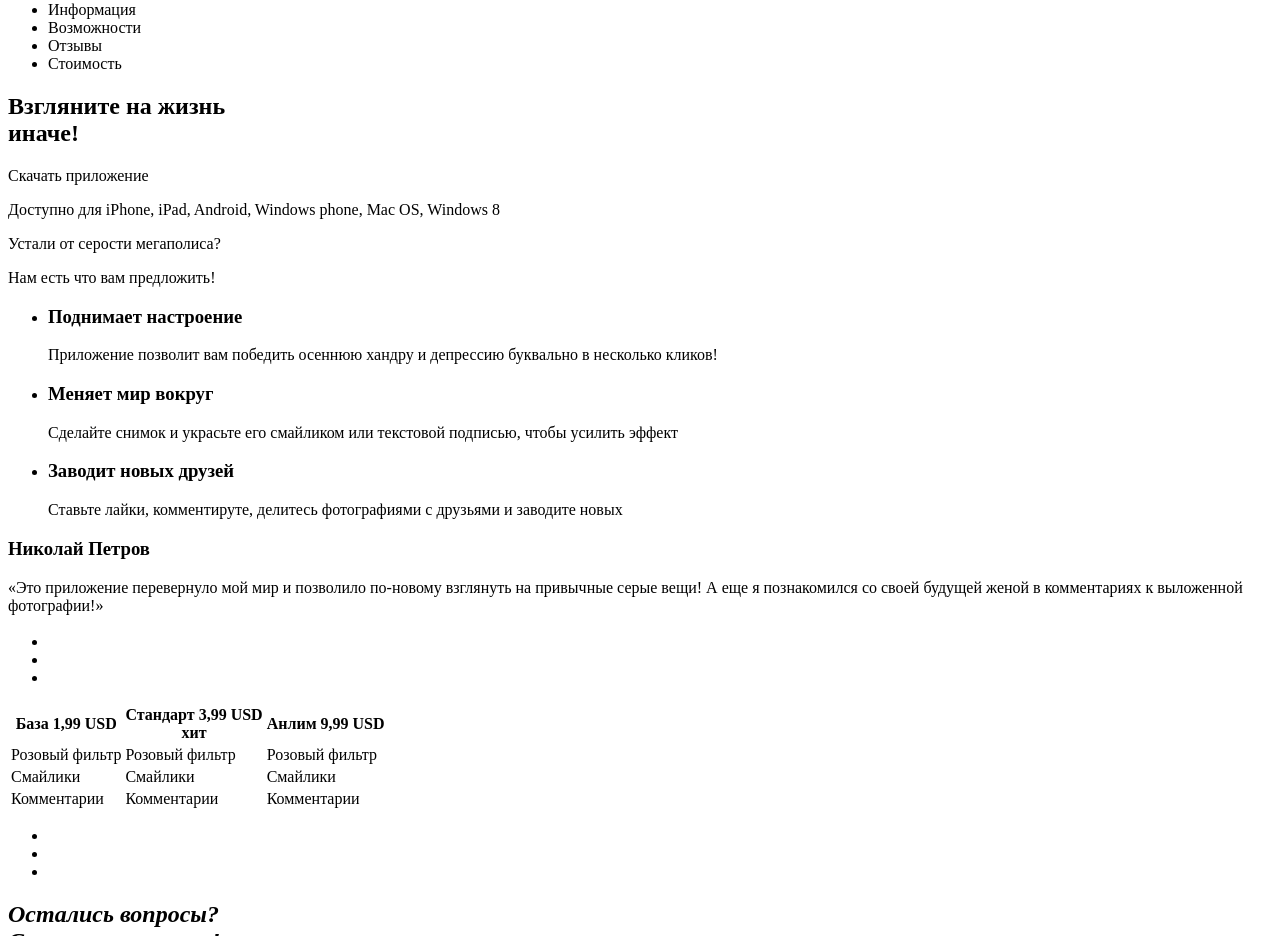
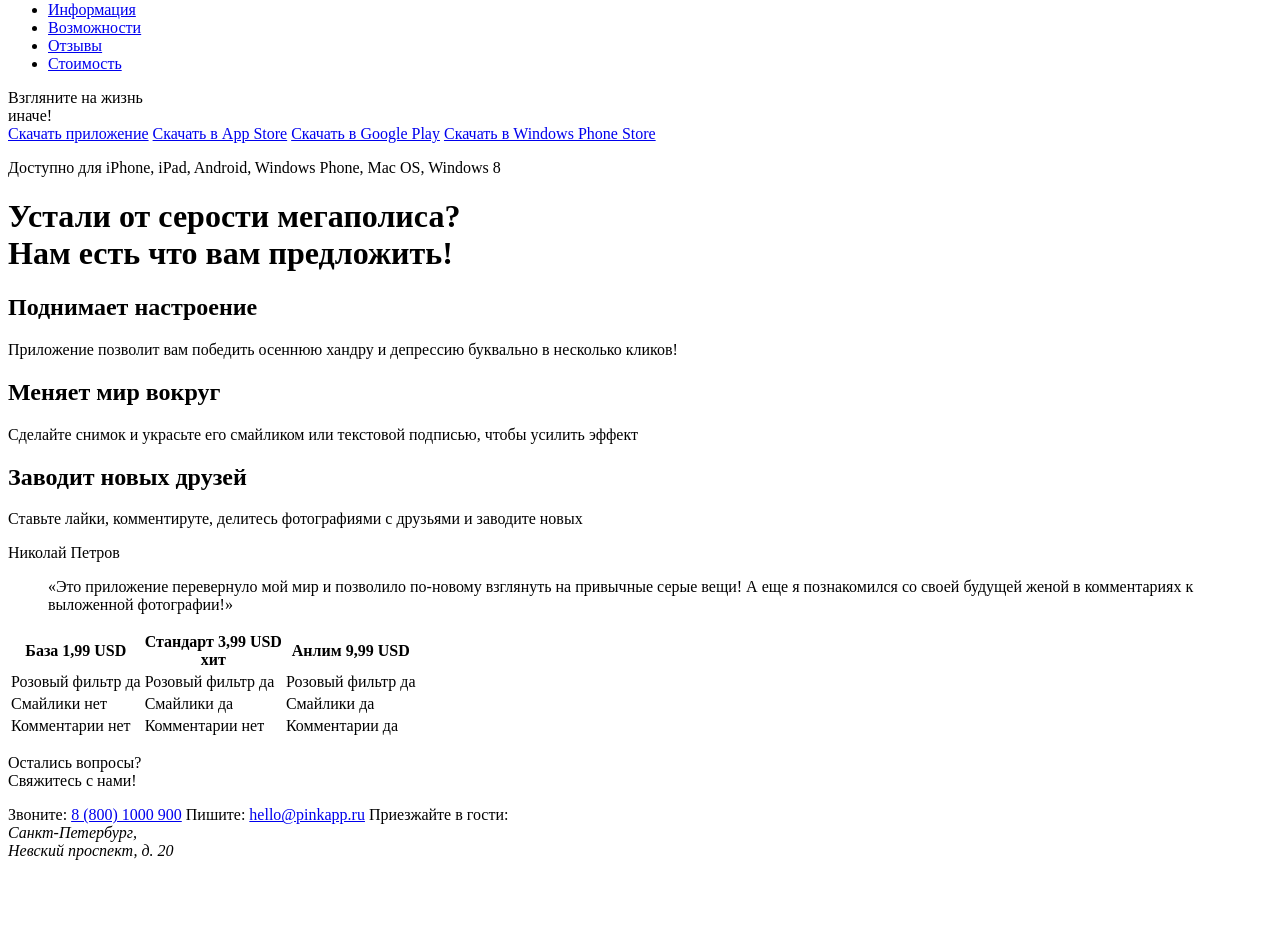
Before and after one commit to lastavenka/40197-Pink, a website: page index.html in a window 1280 px wide. Shown: the part 41-977 px from the top of the page. After the commit the page ends 909 px from the top, so only its background shows below. Drawn offline with Linux system fonts and the light colour scheme.

Commit message:
Разметка мобильной версии. БЭМ
Исправленная разметка мобильной версии в соответствии с замечаниями.
Имена классов в соответствии с БЭМ (по крайней мере, попытка :) )

```diff
--- a/index.html
+++ b/index.html
@@ -1,135 +1,167 @@
 <!DOCTYPE html>
-<html>
+<html lang="ru">
 
 <head>
     <meta charset="utf-8">
     <title>PINK</title>
+    <!-- <link rel="stylesheet" href="css/style.css"> -->
 </head>
 
 <body>
 
+    <header class="page-header">
+        <div class="page-header__wrap">
+            <a href="#" class="page-header__logo">PINK</a>
+            <a href="#" class="page-header__hamburger page-header__hamburger--close">
+                <span></span>
+            </a>
+        </div>
+        <nav class="main-nav">
+            <ul class="main-nav__list">
+                <li><a href="#">Информация</a>
+                </li>
+                <li><a href="#">Возможности</a>
+                </li>
+                <li><a href="#">Отзывы</a>
+                </li>
+                <li><a href="#">Стоимость</a>
+                </li>
+            </ul>
+        </nav>
+    </header>
+
     <div class="intro">
-        <div class="top-menu">
-            <div class="layout-center-wrapper">
-                <a class="logo">PINK</a>
-                <div class="hamburger">
-                    <div></div>
+        <span class="intro__text">Взгляните на жизнь<br>иначе!</span>
+    </div>
+
+    <div class="download">
+        <div class="download-wrap">
+            <a href="#" class="download__link">Скачать приложение</a>
+            <a href="#" class="download__apple-link">Скачать в App Store</a>
+            <a href="#" class="download__android-link">Скачать в Google Play</a>
+            <a href="#" class="download__ms-link">Скачать в Windows Phone Store</a>
+            <p class="download__text">Доступно для iPhone, iPad, Android, Windows Phone, Mac OS, Windows 8</p>
+        </div>
+    </div>
+
+    <div class="information">
+        <div class="information-wrap">
+            <h1 class="information__header">Устали от серости мегаполиса?
+                <br>Нам есть что вам предложить!</h1>
+            <div class="features">
+                <section class="features__item">
+                    <h1>Поднимает настроение</h1>
+                    <p>Приложение позволит вам победить осеннюю хандру и депрессию буквально в несколько кликов!</p>
+                </section>
+                <section class="features__item">
+                    <h1>Меняет мир вокруг</h1>
+                    <p>Сделайте снимок и украсьте его смайликом или текстовой подписью, чтобы усилить эффект</p>
+                </section>
+                <section class="features__item">
+                    <h1>Заводит новых друзей</h1>
+                    <p>Ставьте лайки, комментируте, делитесь фотографиями с друзьями и заводите новых</p>
+                </section>
             </div>
         </div>
     </div>
-        <ul class="mobile-menu">
-            <li>Информация</li>
-            <li>Возможности</li>
-            <li>Отзывы</li>
-            <li>Стоимость</li>
-        </ul>
-        <h2>Взгляните на жизнь<br>иначе!</h2>
+
+    <div class="reviews-slider">
+        <div class="reviews-wrap">
+            <div class="reviews-slider__item">
+                <span>Николай Петров</span>
+                <blockquote>«Это приложение перевернуло мой мир и позволило по-новому взглянуть на привычные серые вещи! А еще я познакомился со своей будущей женой в комментариях к выложенной фотографии!»</blockquote>
+            </div>
+            <div class="reviews-slider__item">
+                <span></span>
+                <blockquote></blockquote>
+            </div>
+            <div class="reviews-slider__item">
+                <span></span>
+                <blockquote></blockquote>
+            </div>
+            <div class="reviews-slider__pagination">
+                <i class="reviews-slider__pagination-active"></i>
+                <i></i>
+                <i></i>
+            </div>
+        </div>
     </div>
 
-    <div class="layout-center-wrapper">
-
-        <div class="download">
-            <a class="download-btn">Скачать приложение</a>
-            <a class="apple-btn"></a>
-            <a class="android-btn"></a>
-            <a class="ms-btn"></a>
-            <p>Доступно для iPhone, iPad, Android, Windows phone, Mac OS, Windows 8</p>
-        </div>
-
-        <div class="information">
-            <p class="promo-text">Устали от серости мегаполиса?</p>
-            <p class="promo-text">Нам есть что вам предложить!</p>
-            <ul class="features">
-                <li>
-                    <h3>Поднимает настроение</h3>
-                    <p class="feature-text">Приложение позволит вам победить осеннюю хандру и депрессию буквально в несколько кликов!</p>
-                </li>
-                <li>
-                    <h3>Меняет мир вокруг</h3>
-                    <p class="feature-text">Сделайте снимок и украсьте его смайликом или текстовой подписью, чтобы усилить эффект</p>
-                </li>
-                <li>
-                    <h3>Заводит новых друзей</h3>
-                    <p class="feature-text">Ставьте лайки, комментируте, делитесь фотографиями с друзьями и заводите новых</p>
-                </li>
-            </ul>
-        </div>
-
-        <div class="reviews">
-            <div class="review">
-                <h3>Николай Петров</h3>
-                <p class="review-text">«Это приложение перевернуло мой мир и позволило по-новому взглянуть на привычные серые вещи! А еще я познакомился со своей будущей женой в комментариях к выложенной фотографии!»</p>
-            </div>
-            <div class="review">
-                <h3></h3>
-                <p class="review-text"></p>
-            </div>
-            <div class="review">
-                <h3></h3>
-                <p class="review-text"></p>
-            </div>
-            <ul class="slider-controls">
-                <li class="on"></li>
-                <li></li>
-                <li></li>
-            </ul>
-        </div>
-
-        <div class="prices">
-            <table>
+    <div class="price">
+        <table class="price__table">
             <tr>
-                    <th>
-                        <span class="price-plan">База</span>
-                        <span class="price">1,99 USD</span>
+                <th class="price__table-header">
+                    <span>База</span>
+                    <span>1,99 USD</span>
                 </th>
-                    <th>
-                        <span class="price-plan">Стандарт</span>
-                        <span class="price">3,99 USD</span>
-                        <div class="flag flag-hit">хит</div>
+                <th class="price__table-header">
+                    <span>Стандарт</span>
+                    <span>3,99 USD</span>
+                    <div class="price__table-flag">хит</div>
                 </th>
-                    <th>
-                        <span class="price-plan">Анлим</span>
-                        <span class="price">9,99 USD</span>
+                <th class="price__table-header">
+                    <span>Анлим</span>
+                    <span>9,99 USD</span>
                 </th>
             </tr>
             <tr>
-                    <td>Розовый фильтр</td>
-                    <td>Розовый фильтр</td>
-                    <td>Розовый фильтр</td>
+                <td class="price__table-cell">Розовый фильтр
+                    <span>да</span>
+                </td>
+                <td class="price__table-cell">Розовый фильтр
+                    <span>да</span>
+                </td>
+                <td class="price__table-cell">Розовый фильтр
+                    <span>да</span>
+                </td>
             </tr>
             <tr>
-                    <td>Смайлики</td>
-                    <td>Смайлики</td>
-                    <td>Смайлики</td>
+                <td class="price__table-cell">Смайлики
+                    <span>нет</span>
+                </td>
+                <td class="price__table-cell">Смайлики
+                    <span>да</span>
+                </td>
+                <td class="price__table-cell">Смайлики
+                    <span>да</span>
+                </td>
             </tr>
             <tr>
-                    <td>Комментарии</td>
-                    <td>Комментарии</td>
-                    <td>Комментарии</td>
+                <td class="price__table-cell">Комментарии
+                    <span>нет</span>
+                </td>
+                <td class="price__table-cell">Комментарии
+                    <span>нет</span>
+                </td>
+                <td class="price__table-cell">Комментарии
+                    <span>да</span>
+                </td>
             </tr>
         </table>
-            <ul class="slider-controls">
-                <li></li>
-                <li class="on"></li>
-                <li></li>
-            </ul>
+        <div class="price__pagination">
+            <i></i>
+            <i class="price__pagination-active"></i>
+            <i></i>
+        </div>
     </div>
 
-        <address>
-            <h2>Остались вопросы?<br>Свяжитесь с нами!</h2>
-            <h3>Звоните:</h3>
-            <a href="tel:+3758001000900">8 (800) 1000 900</a>
-            <h3>Пишите:</h3>
-            <a href="mailto:hello@pinkapp.ru">hello@pinkapp.ru</a>
-            <h3>Приезжайте в гости:</h3>
-            <span class="address">Санкт-Петербург,<br>Невский проспект, д. 20</span>
-        </address>
+    <footer class="page-footer">
+        <div class="page-footer__contacts">
+            <p class="page-footer__contact-header">Остались вопросы?
+                <br>Свяжитесь с нами!</p>
+            <span class="page-footer__contact-text">Звоните:</span>
+            <a href="tel:+3758001000900" class="page-footer__contact-phone">8 (800) 1000 900</a>
+            <span class="page-footer__contact-text">Пишите:</span>
+            <a href="mailto:hello@pinkapp.ru" class="page-footer__contact-email">hello@pinkapp.ru</a>
+            <span class="page-footer__contact-text">Приезжайте в гости:</span>
+            <address>Санкт-Петербург,<br>Невский проспект, д. 20</address>
+            <div class="page-footer__contacts-map">
+                <div class="page-footer__map-pin"></div>
+            </div>
+        </div>
+    </footer>
 
-    </div>
-
-    <div class="map">
-        <div class="pin"></div>
-    </div>
+    <!-- <script src="js/script.js"></script> -->
 
 </body>
 
```
Lines whose indentation alone changed are shown as unchanged.
